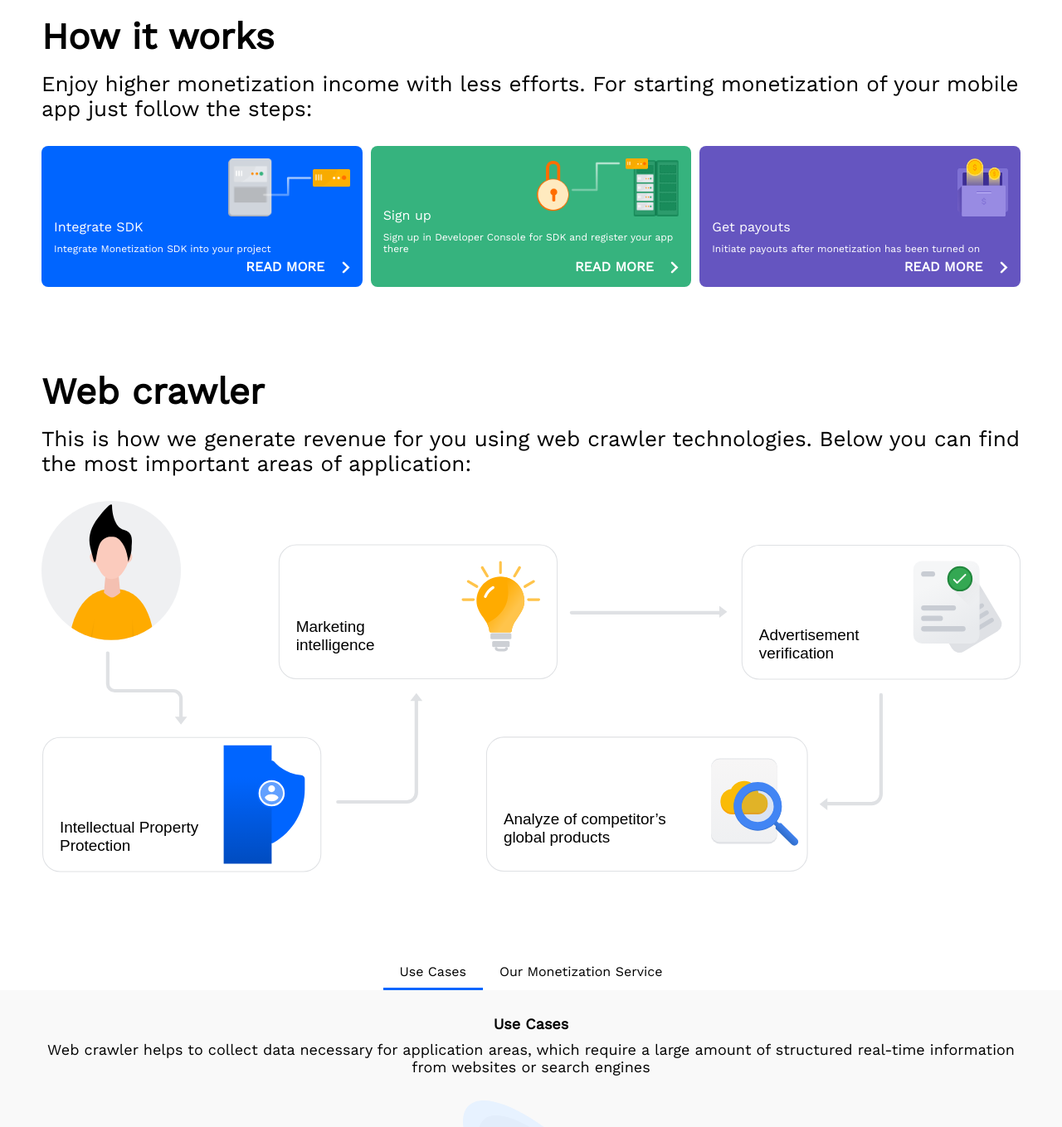
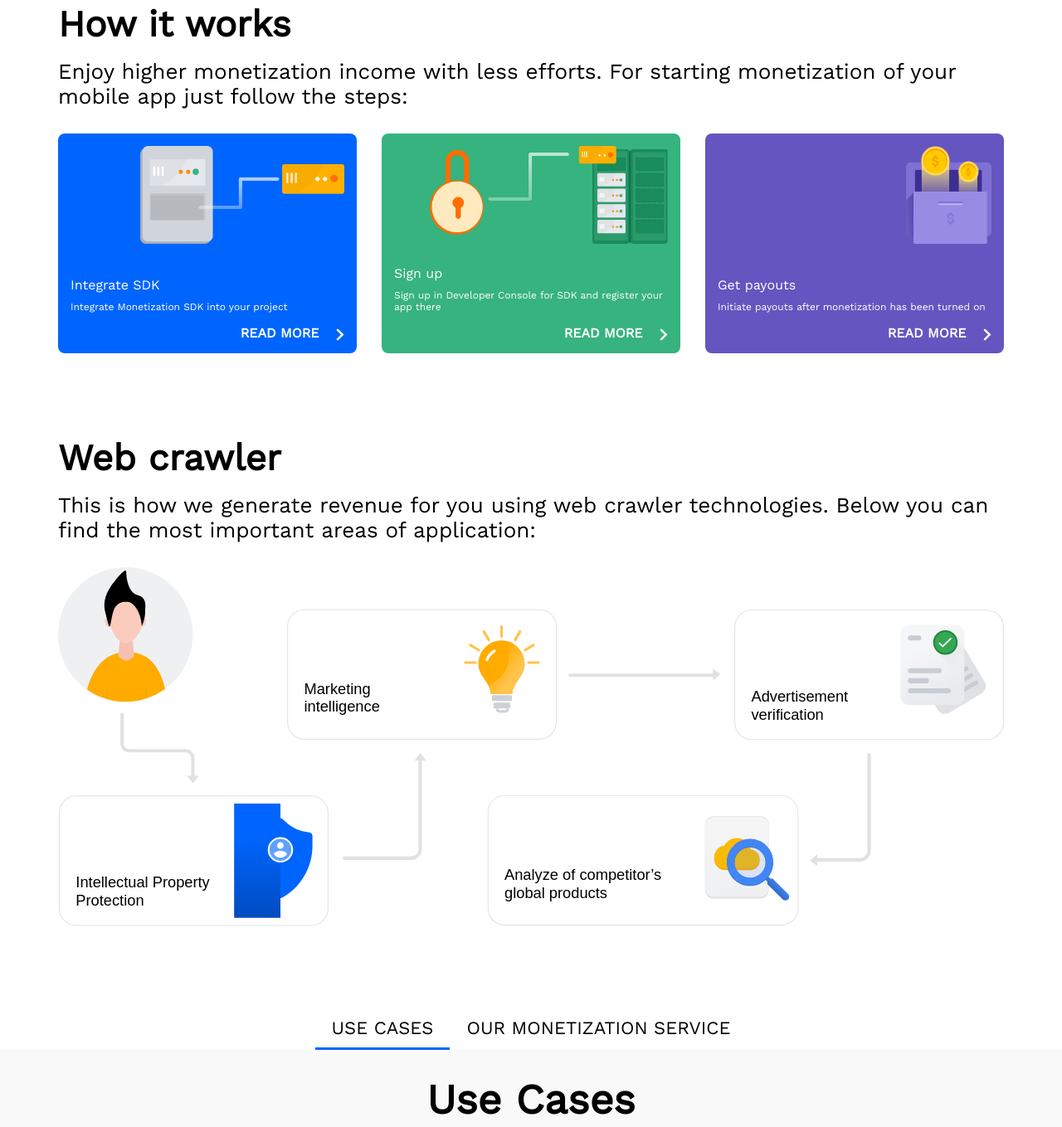
Before and after one commit to Yana-Kalandarova/Free, a plain HTML site: page 1-crawler/index.html in a window 1280 px wide. Shown: the part 853-2212 px from the top of the page at 83% size. Drawn offline with nearby package versions, Linux system fonts and the light colour scheme.

Commit message:
[1-Crawler]: fix UI bugs

```diff
--- a/1-crawler/styles/common.css
+++ b/1-crawler/styles/common.css
@@ -40,6 +40,10 @@ svg {
   padding: 0 15px;
 }
 
+.main .container {
+  max-width: 1160px;
+}
+
 @media (min-width: 768px) {
   .container {
     padding: 0 30px;
--- a/1-crawler/styles/main.css
+++ b/1-crawler/styles/main.css
@@ -262,7 +262,7 @@
 
 .get-in-touch form textarea {
   height: 112px;
-  margin-bottom: 10px;
+  margin-bottom: 15px;
   padding: 10px;
   font-family: 'Work Sans', sans-serif;
   font-size: 14px;
@@ -323,13 +323,12 @@
   .how-it-works ul {
     display: flex;
     flex-direction: row;
+    justify-content: space-between;
     overflow-x: auto;
   }
 
   .how-it-works ul > li {
-    display: flex;
-    flex: 1 1 300px;
-    min-height: 170px;
+    flex: 0 1 360px;
     margin-right: 10px;
     margin-bottom: 0px;
   }
@@ -339,6 +338,7 @@
   }
 
   .how-it-works ul > li > div > p {
+    margin-bottom: 15px;
     font-size: 12px;
     line-height: 14px;
   }
@@ -352,6 +352,17 @@
     width: auto;
     max-width: 100%;
     margin: 0 auto;
+  }
+
+  .web-crawler .tab-content-list h3 {
+    font-size: 28px;
+    line-height: 33px;
+  }
+
+  .web-crawler .tab-toggler h2 {
+    font-size: 22px;
+    line-height: 26px;
+    text-transform: uppercase;
   }
 
   .benefits ul {
@@ -396,7 +407,7 @@
   .get-in-touch form textarea {
     flex-basis: 100%;
     height: 160px;
-    margin-bottom: 20px;
+    margin-bottom: 30px;
     padding: 20px;
     font-size: 18px;
     line-height: 21px;
@@ -437,12 +448,7 @@
   }
 
   .how-it-works ul > li {
-    display: flex;
-    min-height: 170px;
-    margin-bottom: 0;
-    padding: 15px;
-    color: #fff;
-    border-radius: 8px;
+    min-height: 265px;
   }
 
   .how-it-works_link {
@@ -458,6 +464,11 @@
     margin-top: 100px;
   }
 
+  .web-crawler .tab-content-list h3 {
+    font-size: 50px;
+    line-height: 60px;
+  }
+
   .get-in-touch form {
     max-width: 900px;
     margin: 0 auto;
@@ -465,4 +476,8 @@
     border-radius: 20px;
     box-shadow: 0 2px 6px 0 rgba(0,0,0,0.3);
   }
+
+  .get-in-touch form textarea {
+    margin-bottom: ;
+  }
 }
```
